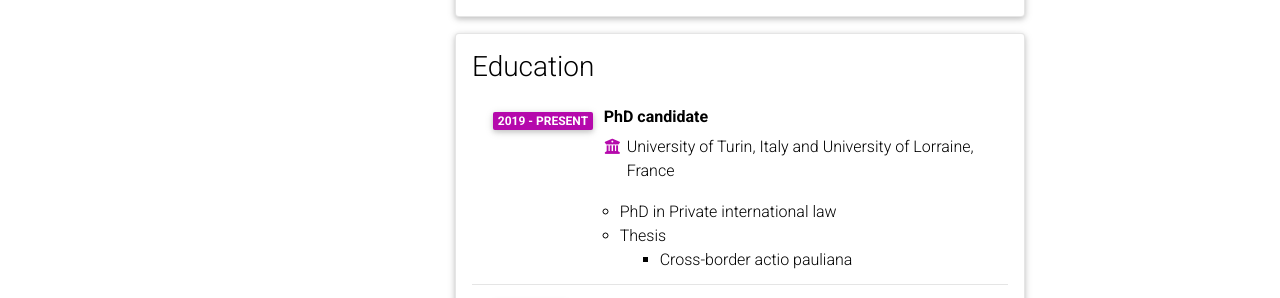
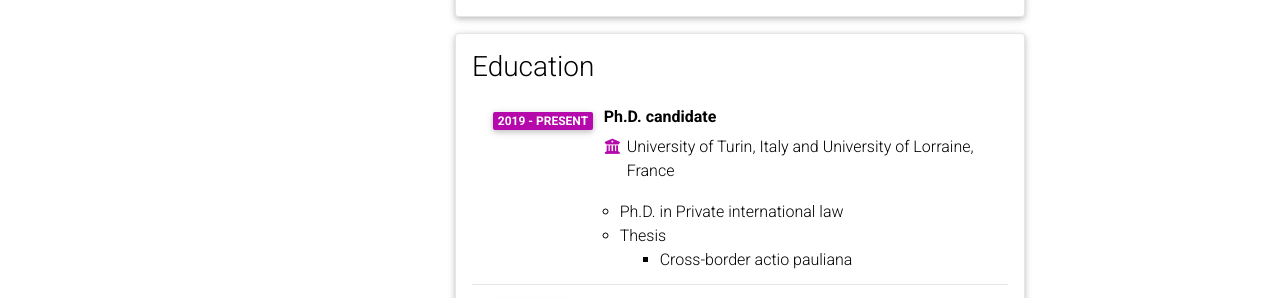
Before and after one commit to phuong-thaophan/phuong-thaophan.github.io, a Jekyll site: the page built from _pages/cv.md, in a window 1280 px wide and 900 px high. Shown: the part 312-610 px from the top of the window. Built offline with Jekyll 4.4.1, drawn with Linux system fonts in a browser that asks for light colours; comment, search, counter and statistics services are not loaded; a style sheet for code colours, icons or effects is not loaded.

Commit message:
update CV

```diff
--- a/_data/cv.yml
+++ b/_data/cv.yml
@@ -9,11 +9,11 @@
 - title: Education
   type: time_table
   contents:
-    - title: PhD candidate
+    - title: Ph.D. candidate
       institution: University of Turin, Italy and University of Lorraine, France
       year: 2019 - present
       description:
-        - PhD in Private international law
+        - Ph.D. in Private international law
         - title: Thesis
           contents:
             - Cross-border actio pauliana
```
Also changed, not shown: 1 other file.
